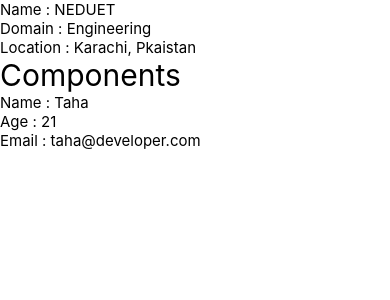
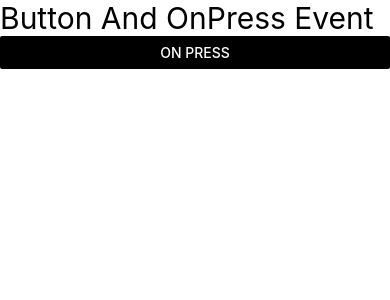
Before and after one commit to SMTahaWaqar/React-Native-Js-Concepts, a React Native app: screen / in a window 390 px wide. Shown: the top 300 px of the page. Built offline with nearby package versions, Linux system fonts and the light colour scheme.

Commit message:
button on press

```diff
--- a/App.js
+++ b/App.js
@@ -1,23 +1,15 @@
 import React from 'react';
 import {Button, Text, View} from 'react-native';
-import UniversityData from './components/UniversityData';
 
 const App = () => {
+  const fruit = () => {
+    console.warn('Fucntion called');
+  };
+
   return (
     <View>
-      <UniversityData />
-      <Text style={{fontSize: 30}}>Components</Text>
-      <UserData />
-    </View>
-  );
-};
-
-const UserData = () => {
-  return (
-    <View>
-      <Text style={{fontSize: 15}}>Name : Taha</Text>
-      <Text style={{fontSize: 15}}>Age : 21</Text>
-      <Text style={{fontSize: 15}}>Email : taha@developer.com</Text>
+      <Text style={{fontSize: 30}}>Button And OnPress Event</Text>
+      <Button title="On Press" onPress={fruit} color={'black'} />
     </View>
   );
 };
```
